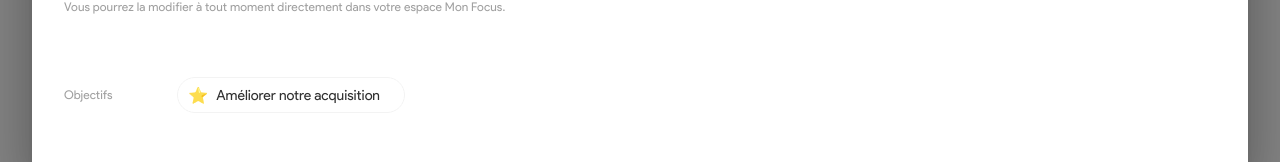
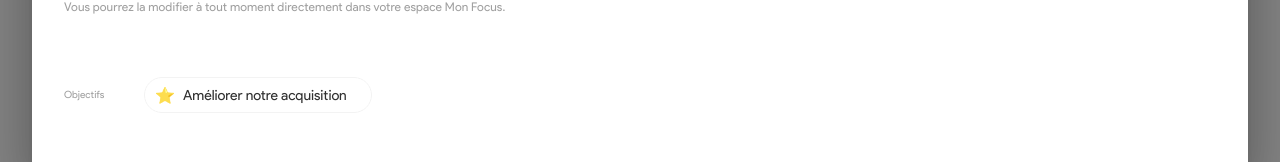
Before and after one commit to tiavina-mika/product-hero-draft, a React (Create React App) app: page / in a window 1280 px wide. Shown: the part 635-797 px from the top of the page. Built offline with nearby package versions, Linux system fonts and the light colour scheme.

Commit message:
fix summary spacing

```diff
--- a/src/containers/myFocus/SummaryItem.tsx
+++ b/src/containers/myFocus/SummaryItem.tsx
@@ -2,12 +2,12 @@
 /* @jsx jsx */
 /** @jsxImportSource @emotion/react */
 import { jsx } from "@emotion/react";
-import { Stack, Typography } from "@mui/material";
+import { Typography } from "@mui/material";
 import { ReactNode } from "react";
 
 const classes = {
   label: {
-    maxWidth: 80
+    width: 80
   }
 };
 
@@ -18,19 +18,19 @@ type Props = {
 };
 const SummaryItem = ({ label, className, children }: Props) => {
   return (
-    <Stack
-      direction="row"
-      alignItems="center"
-      className="stretchSelf"
-      spacing={8.1}
+    <div
+      // direction="row"
+      // alignItems="center"
+      className="flexRow center stretchSelf"
+      // spacing={8.1}
     >
       {/* left */}
       <div css={classes.label}>
-        <Typography>{label}</Typography>
+        <Typography variant="body2">{label}</Typography>
       </div>
       {/* right */}
       <div className={className}>{children}</div>
-    </Stack>
+    </div>
   );
 };
 
```
